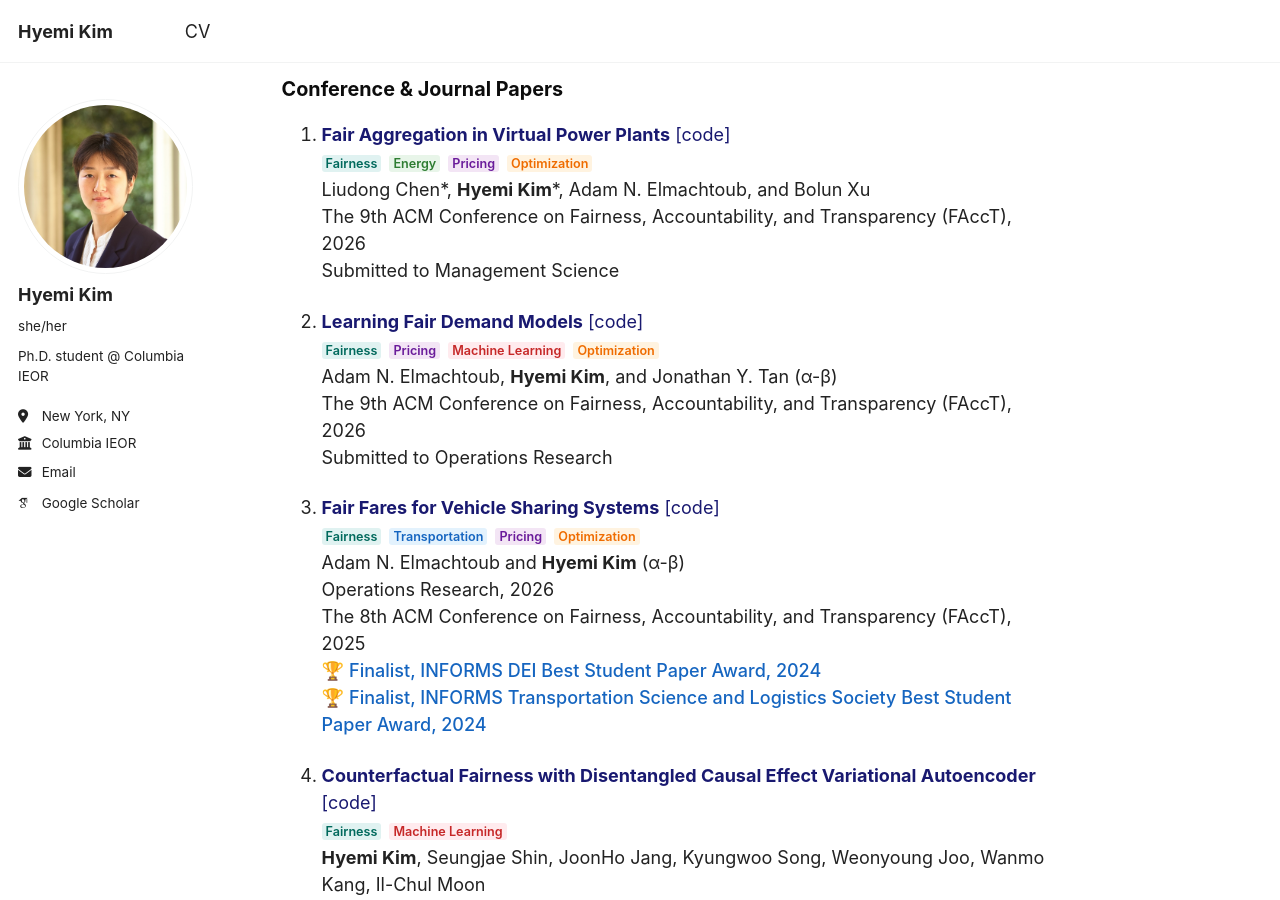
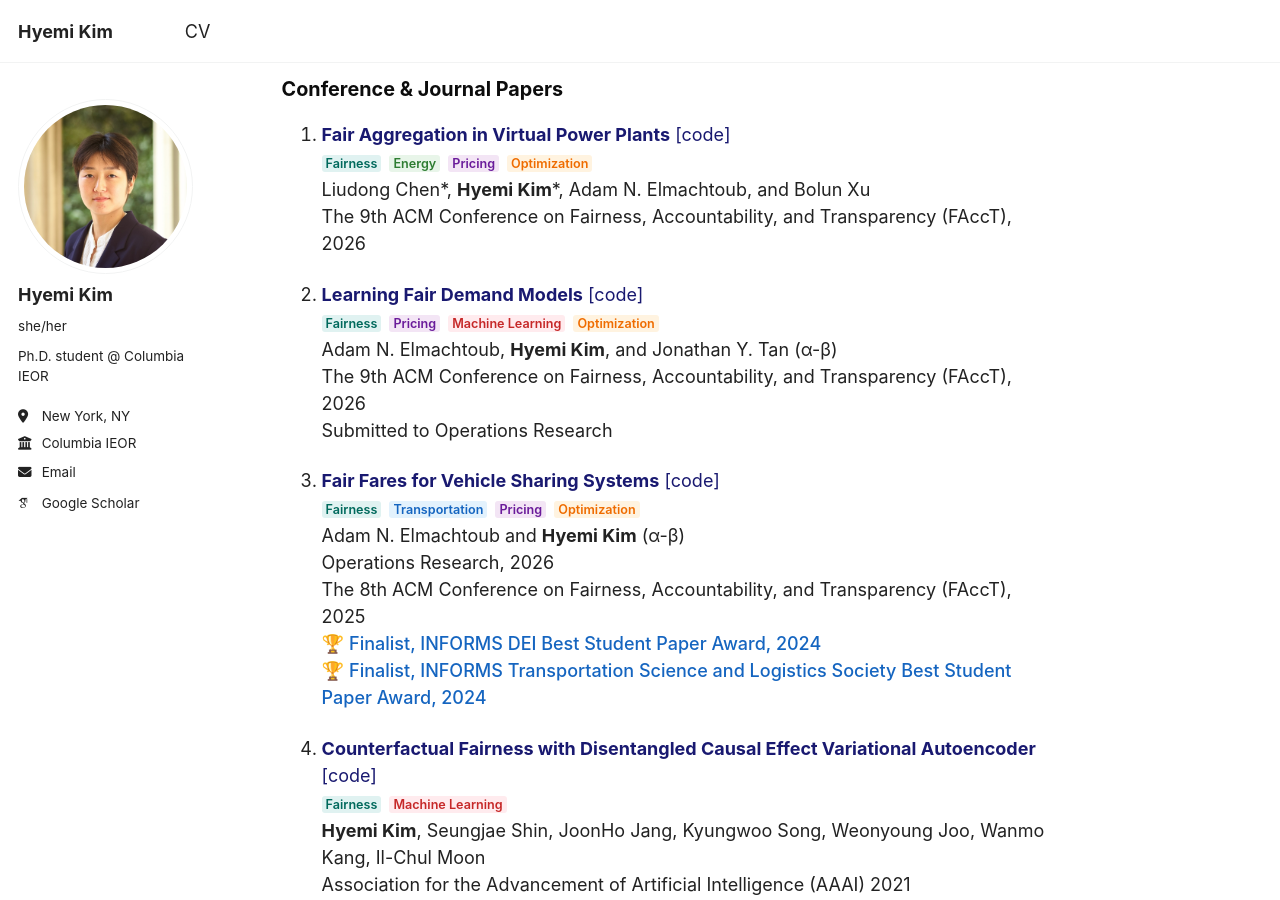
Before and after one commit to HyemiK1m/hyemik1m.github.io, a Jekyll site: the page built from _pages/about.md, in a window 1280 px wide and 900 px high, scrolled down 567 px. Built offline with Jekyll 4.4.1, drawn with Linux system fonts in a browser that asks for light colours; some web fonts are replaced; a script that is not in the unit is left out.

Commit message:
Update about.md

```diff
--- a/_pages/about.md
+++ b/_pages/about.md
@@ -47,7 +47,6 @@ _I am excited to be on the 2026–2027 academic job market!_
 <span class="tag-fairness">Fairness</span> <span class="tag-energy">Energy</span> <span class="tag-pricing">Pricing</span> <span class="tag-optimization">Optimization</span><br>
 Liudong Chen\*, **Hyemi Kim**\*, Adam N. Elmachtoub, and Bolun Xu <br>
 The 9th ACM Conference on Fairness, Accountability, and Transparency (FAccT), 2026<br>
-Submitted to Management Science<br>
 
 1. [**Learning Fair Demand Models**](https://arxiv.org/abs/2606.06830) [[code]](https://github.com/HyemiK1m/Learning_Fair_Demand_Models)<br>
 <span class="tag-fairness">Fairness</span> <span class="tag-pricing">Pricing</span> <span class="tag-ml">Machine Learning</span> <span class="tag-optimization">Optimization</span><br>
```
